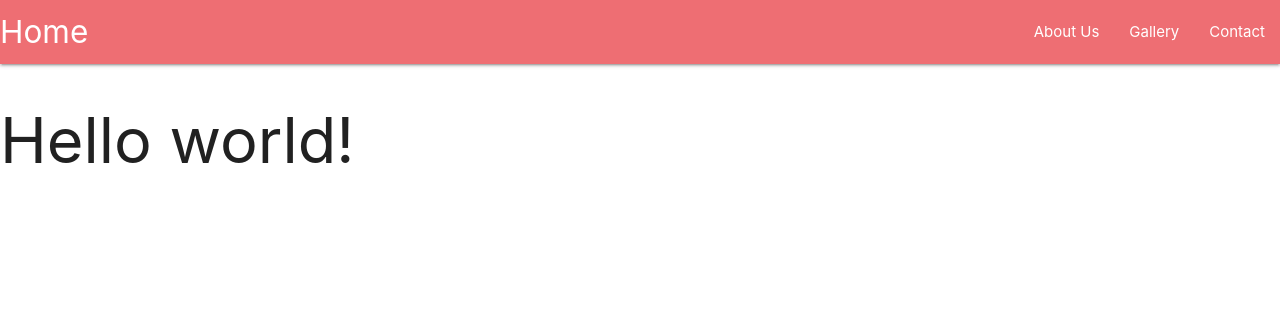
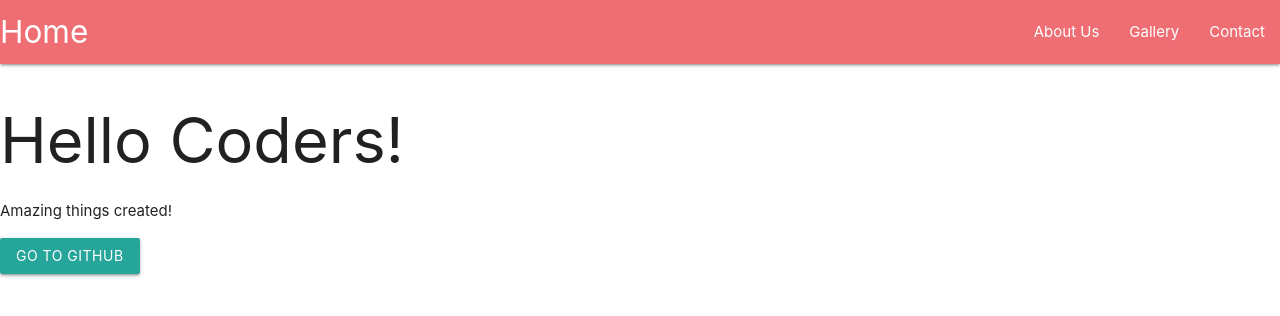
Before and after one commit to gguillencr/webSite, a plain HTML site: page index.html in a window 1280 px wide. Drawn offline with nearby package versions, Linux system fonts and the light colour scheme.

Commit message:
Botón de git agregado

```diff
--- a/index.html
+++ b/index.html
@@ -20,7 +20,9 @@
             </ul>
         </div>
     </nav>
-    <h1>Hello world!</h1>
+    <h1>Hello Coders!</h1>
+    <p>Amazing things created!</p>
+    <a href="https://github.com" target="_blank" class="waves-effect waves-light btn">Go to Github</a>
      <!-- Compiled and minified JavaScript -->
      <script src="https://cdnjs.cloudflare.com/ajax/libs/materialize/1.0.0/js/materialize.min.js"></script>
 </body>
```
